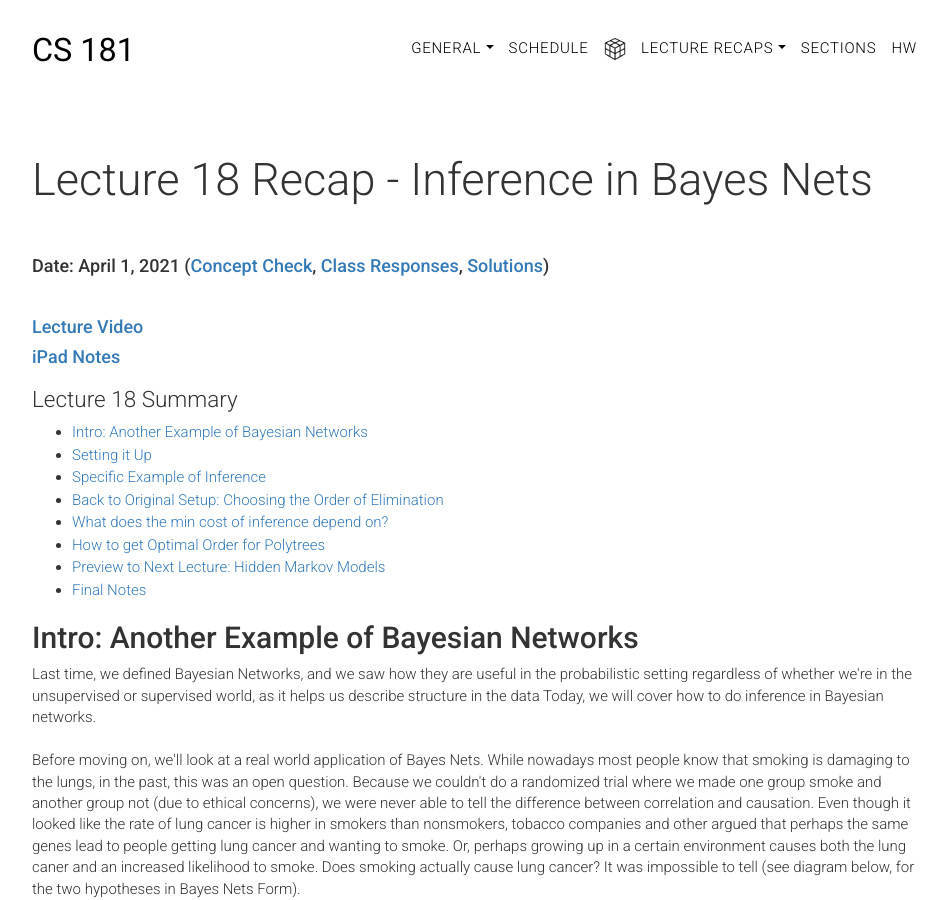
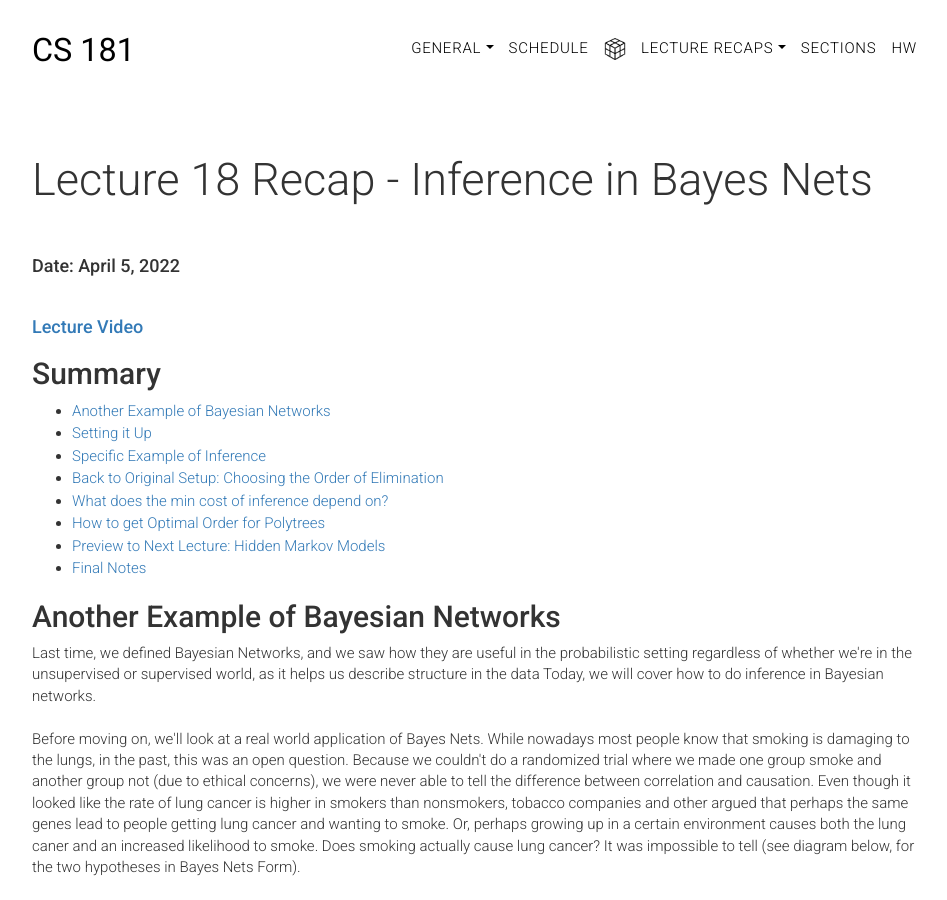
Before and after one commit to harvard-ml-courses/cs181-web, a Jekyll site: the page built from recaps/lec18.html, in a window 1280 px wide and 900 px high. Shown: the whole window, without its empty margins (158-1105 px from the left). Built offline with Jekyll 4.4.1, drawn with Linux system fonts in a browser that asks for light colours; formulas are drawn with MathJax 3.

Commit message:
lec18: release notes

```diff
--- a/_includes/header.html
+++ b/_includes/header.html
@@ -42,8 +42,8 @@
             <li><a class="dropdown-item" href="{{ site.baseurl }}/recaps/lec15">Lecture 15 (PCA)</a></li>
             <li><a class="dropdown-item" href="{{ site.baseurl }}/recaps/lec16">Lecture 16 (Topic Models)</a></li>
             <li><a class="dropdown-item" href="{{ site.baseurl }}/recaps/lec17">Lecture 17 (Graphical Models)</a></li>
-            <!--<li><a class="dropdown-item" href="{{ site.baseurl }}/recaps/lec18">Lecture 18 (Inference in Bayes Nets)</a></li>
-            <li><a class="dropdown-item" href="{{ site.baseurl }}/recaps/lec19">Lecture 19 (Hidden Markov Models)</a></li>
+            <li><a class="dropdown-item" href="{{ site.baseurl }}/recaps/lec18">Lecture 18 (Inference in Bayes Nets)</a></li>
+            <!--<li><a class="dropdown-item" href="{{ site.baseurl }}/recaps/lec19">Lecture 19 (Hidden Markov Models)</a></li>
             <li><a class="dropdown-item" href="{{ site.baseurl }}/recaps/lec20">Lecture 20 (Markov Decision Processes)</a></li>
             <li><a class="dropdown-item" href="{{ site.baseurl }}/recaps/lec21">Lecture 21 (Reinforcement Learning I)</a></li>
             <li><a class="dropdown-item" href="{{ site.baseurl }}/recaps/lec22">Lecture 22 (Reinforcement Learning II)</a></li> -->
--- a/recaps/lec18.html
+++ b/recaps/lec18.html
@@ -8,17 +8,16 @@
 <section class="main-container text">
     <div class="main">
 
-      <h4>Date: April 1, 2021 (<a href="https://docs.google.com/forms/d/e/1FAIpQLSdEjhIoV7cZgfUdHJFihONmisbu_tlmehrkGw1AIg2nXa6s7A/viewform" target="_blank">Concept Check</a>, <a href="https://docs.google.com/forms/d/e/1FAIpQLScCv-iVG5yqsILKvL3dc2AWr0m0lcvBIlirgqsoYPi_0wCu2g/viewanalytics" target="_blank">Class Responses</a>, <a href="{{ site.baseurl }}/ccsolutions" target="_blank">Solutions</a>)</h4>
+      <h4>Date: April 5, 2022 </h4>
 
       <br>
 
-      <h4><a href="https://harvard.zoom.us/rec/play/0TGG_fSQK1Mf8QSX8llor-ZAtoywwekrrxTOladlcfClkKTgKTwkR6BVH311BN-wBY6D9OoZI_BXdFX1.z2y2Z57lkKFjaQ0D" target="_blank">Lecture Video</a></h4>
-      <h4><a href="files/lecture18_ipad.pdf" target="_blank">iPad Notes</a></h4>
+      <h4><a href="https://canvas.harvard.edu/courses/100256/external_tools/38806">Lecture Video</a></h4>
 
-      <h3>Lecture 18 Summary</h3>
+      <h2>Summary</h2>
 
       <ul>
-        <li><a href="#recap18_1">Intro: Another Example of Bayesian Networks</a></li>
+        <li><a href="#recap18_1">Another Example of Bayesian Networks</a></li>
         <li><a href="#recap18_2">Setting it Up</a></li>
         <li><a href="#recap18_3">Specific Example of Inference</a></li>
         <li><a href="#recap18_4">Back to Original Setup: Choosing the Order of Elimination</a></li>
@@ -28,7 +27,7 @@
         <li><a href="#recap18_8">Final Notes</a></li>
       </ul>
 
-      <h2 id="recap18_1">Intro: Another Example of Bayesian Networks</h2>
+      <h2 id="recap18_1">Another Example of Bayesian Networks</h2>
 
       Last time, we defined Bayesian Networks, and we saw how they are useful in the probabilistic setting regardless of whether we're in the unsupervised or supervised world, as it helps us describe structure in the data Today, we will cover how to do inference in Bayesian networks.<br><br>
 
```
